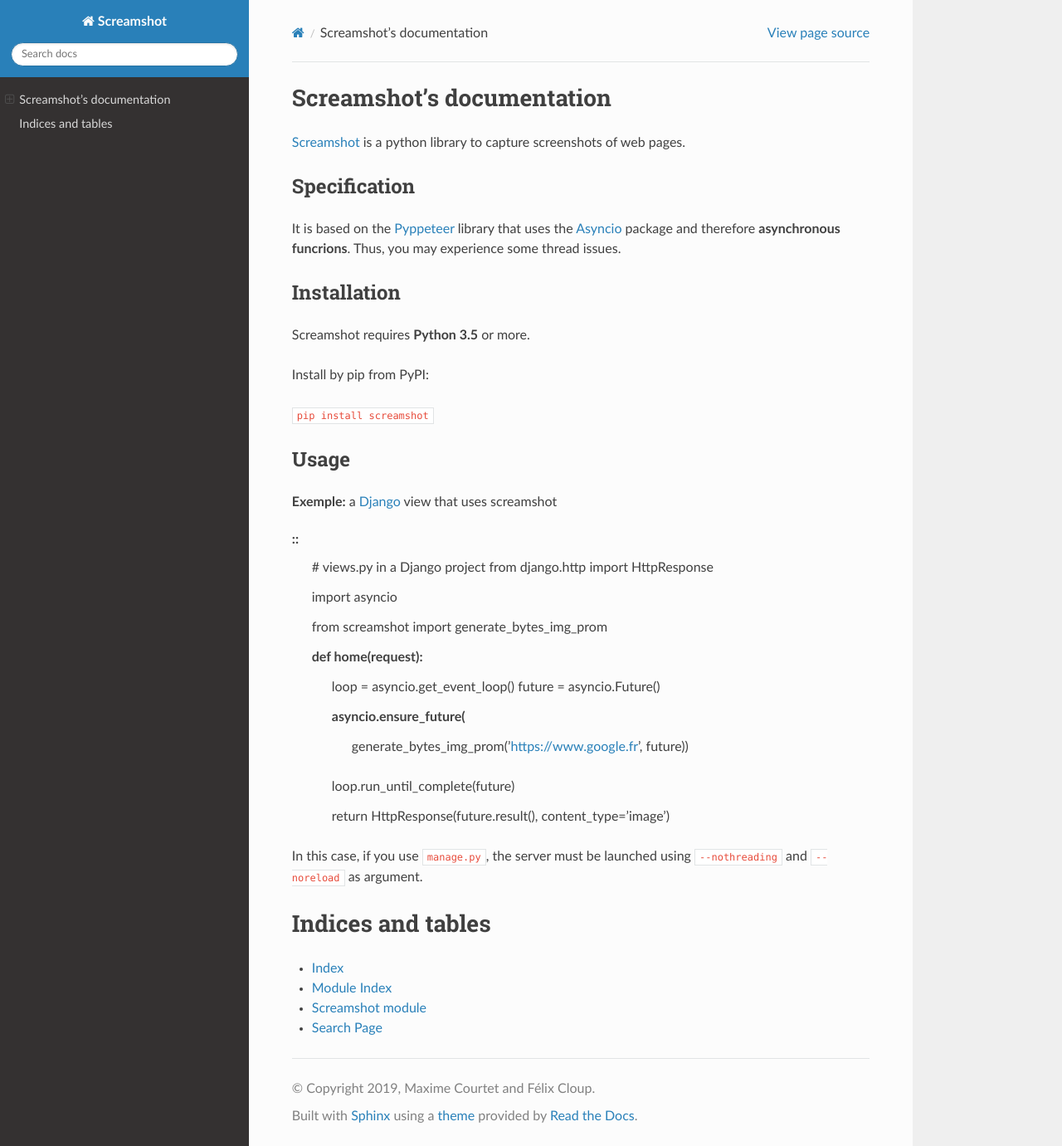
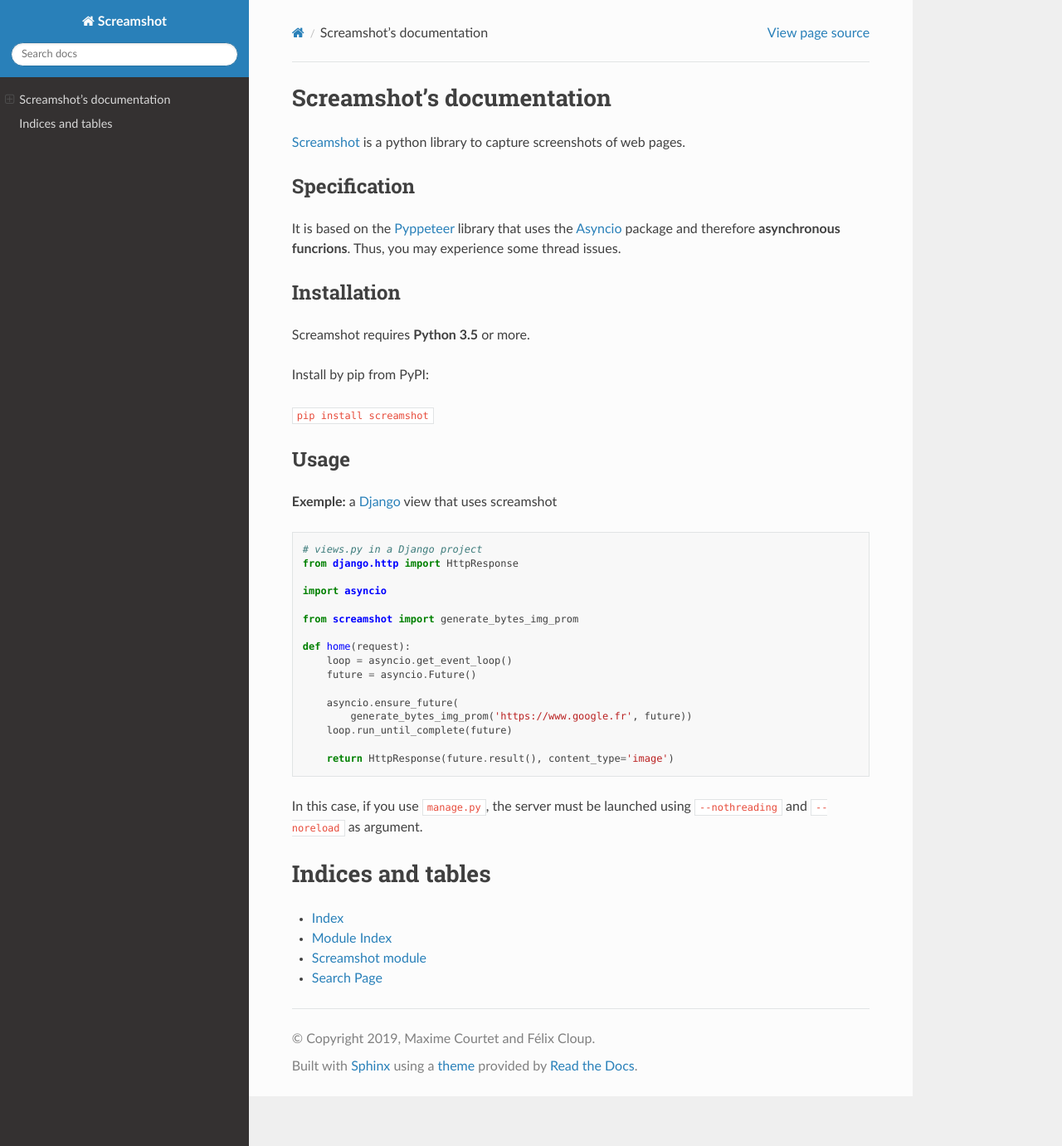
Before and after one commit to makinacorpus/screamshot, a Sphinx documentation site: the page built from docs/index.rst, in a window 1280 px wide and 1381 px high. Shown: the whole window at 83% size. Built offline with Sphinx 7.4.7 and the Read the Docs theme 2.0.0, drawn with Linux system fonts in a browser that asks for light colours.

Commit message:
Update doc

```diff
--- a/docs/index.rst
+++ b/docs/index.rst
@@ -33,7 +33,8 @@
 
 **Exemple:** a Django_ view that uses screamshot
 
-::
+.. code-block:: Python
+
     # views.py in a Django project
     from django.http import HttpResponse
 
```
